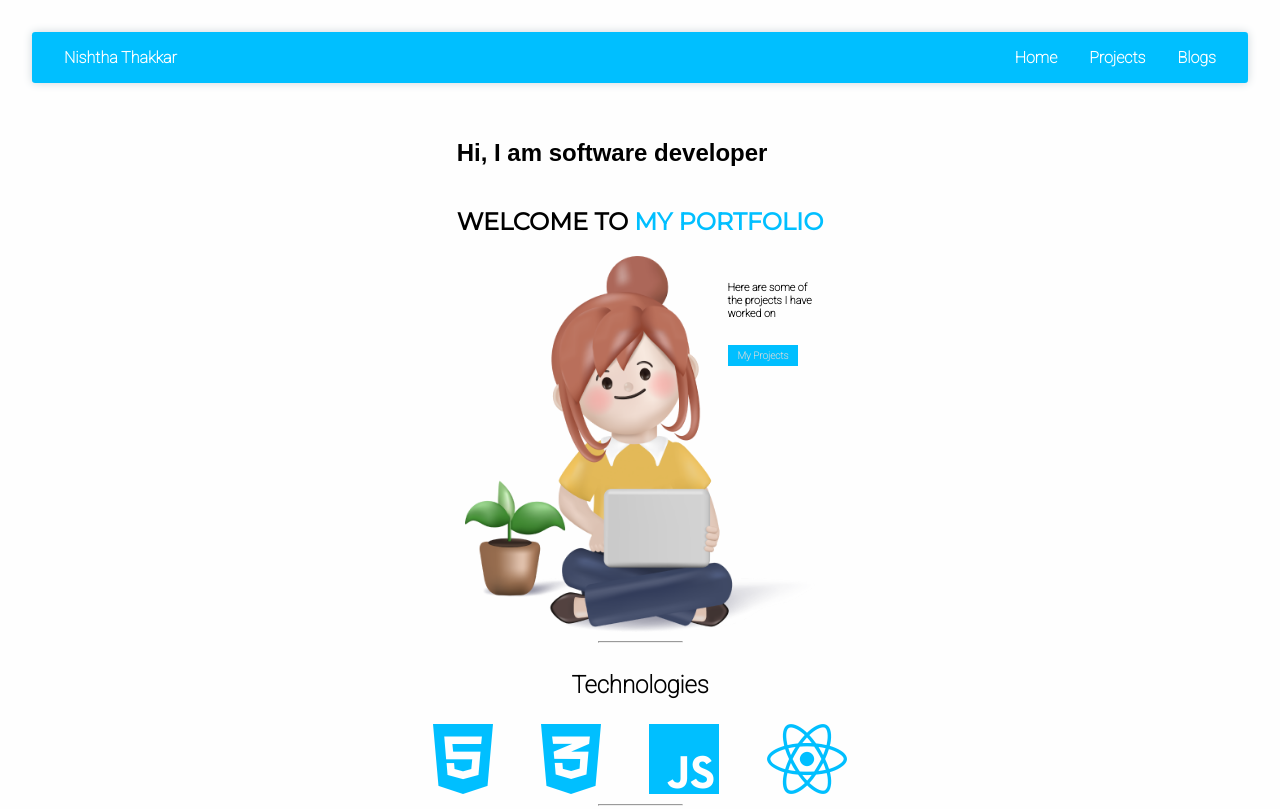
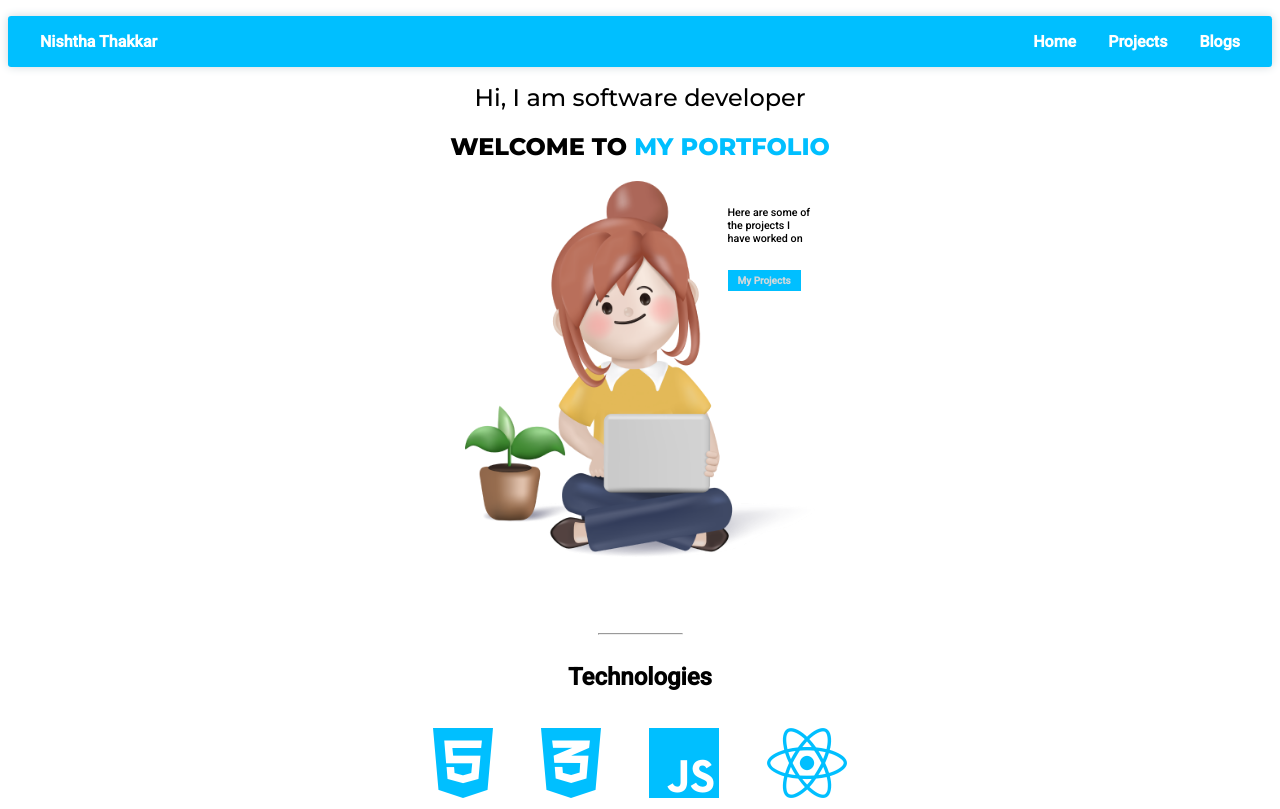
Before and after one commit to nishtha53/Portfolio-website, a plain HTML site: page index.html in a window 1280 px wide. Shown: the top 809 px of the page. Drawn offline with Linux system fonts and the light colour scheme.

Commit message:
some design changes made

```diff
--- a/index.html
+++ b/index.html
@@ -31,12 +31,11 @@
     </ul>
   </nav>
   <section>
+    <div class="container">
       <div class="intro">
-            <h5>Hi, I am software developer</h5>
+        <h5 class="intro-text">Hi, I am software developer</h5>
         <h1 class="welcome-text">WELCOME TO <span>MY PORTFOLIO</span></h1>
       </div>
-    </section>
-    <section>
       <div class="image-div">
         <img src="./images/animatedimage.png"></img>
         <div class="project-text">
@@ -44,10 +43,11 @@
           <button class="my-proeject-btn"><a href="./projects.html" class="a-button">My Projects</a></button>
         </div>
       </div>
+    </div>
   </section>
   <hr>
   <section>
-        <div>
+    <div class="container">
       <h1 class="tech-heading">Technologies</h1>
       <div class="flex-container">
         <div class="tech-icons">
@@ -68,7 +68,7 @@
   <hr>
   <section>
     <div class="container">
-            <div >
+      <div>
         <h1 class="tech-heading">Projects</h1>
       </div>
       <div class="row">
@@ -78,7 +78,8 @@
           </div>
           <div class="card-body">
             <p>
-                    Lorem ipsum dolor sit amet, consectetur adipisicing elit. Quasi neque molestiae eius explicabo mollitia tempore reiciendis, vel, sequi.
+              Lorem ipsum dolor sit amet, consectetur adipisicing elit. Quasi neque molestiae eius explicabo mollitia
+              tempore reiciendis, vel, sequi.
             </p><br />
             <div>
               <i class="fa-brands fa-js"></i>
@@ -92,7 +93,8 @@
           </div>
           <div class="card-body">
             <p>
-                    Lorem ipsum dolor sit amet, consectetur adipisicing elit. Quasi neque molestiae eius explicabo mollitia tempore reiciendis, vel, sequi.
+              Lorem ipsum dolor sit amet, consectetur adipisicing elit. Quasi neque molestiae eius explicabo mollitia
+              tempore reiciendis, vel, sequi.
             </p>
             <div><br />
               <i class="fa-brands fa-js"></i>
@@ -106,7 +108,8 @@
           </div>
           <div class="card-body">
             <p>
-                    Lorem ipsum dolor sit amet, consectetur adipisicing elit. Quasi neque molestiae eius explicabo mollitia tempore reiciendis, vel, sequi.
+              Lorem ipsum dolor sit amet, consectetur adipisicing elit. Quasi neque molestiae eius explicabo mollitia
+              tempore reiciendis, vel, sequi.
             </p>
             <div><br />
               <i class="fa-brands fa-js"></i>
--- a/style.css
+++ b/style.css
@@ -1,4 +1,6 @@
-@import url('https://fonts.googleapis.com/css2?family=Montserrat&family=Roboto:wght@100&display=swap');
+@import url('https://fonts.googleapis.com/css2?family=Montserrat:wght@500&family=Roboto:wght@500&display=swap');
+@import url('https://fonts.googleapis.com/css2?family=Montserrat:wght@800&display=swap');
+@import url('https://fonts.googleapis.com/css2?family=Montserrat:wght@100&display=swap');
 
 :root {
     /*   color variables */
@@ -18,9 +20,9 @@
     box-sizing: border-box;
   }
 
-  body {
-    font-family: Montserrat, sans-serif;
-  }
+  /* body {
+    margin: 2rem;
+  } */
 
   .nav-list {
     background: #00BFFF;
@@ -55,19 +57,32 @@
   }
 
   section{
+    padding-bottom: 4rem;
+  }
+
+  .container{
     display: flex;
-    justify-content: center;
+    align-items: center;
+    flex-direction: column;
+  }
+  .intro{
+    text-align: center;
+    font-weight: bold;
+    font-family: 'Montserrat', sans-serif;
+  }
+  .intro-text{
+    font-family: 'Montserrat', sans-serif;
+    font-weight: lighter;
+    font-size: 1.5rem;
+    margin: 0;
   }
   .welcome-text{
     font-family: 'Montserrat', sans-serif;
-    font-weight: bold;
   }
   section span{
     color: #00BFFF;
   }
-h5{
-    font-size: 1.5rem;
-  }
+
 img{
     width: 350px;
   }
@@ -97,22 +112,23 @@ img{
     text-decoration: none;
 }
 .project-mini-text{
-    font-weight: bold;
     font-family: 'Roboto', sans-serif;
-    font-weight: bold;
+    font-weight: lighter;
 }
+
 hr{
     width: 85px;
     background-color: lightslategray;
-    margin-top: 5px;
 }
 .tech-heading{
-    font-family: 'Roboto', sans-serif;
+  font-family: 'Roboto', sans-serif;
     text-align: center;
+    margin-bottom: 2rem;
+    /* margin-top: 1rem; */
 }
 .flex-container{
     display: flex;
-    justify-content: space-around;
+    justify-content: center;
     flex-direction: row;
     gap: 3rem;
     flex-wrap: wrap;
@@ -120,20 +136,9 @@ hr{
 .tech-icons{
     color: #00BFFF;
 }
-
-body {
-    margin: 2rem;
-    color: var(--clr-gray);
-  }
-
-  body {
-    background: #fefefe;
-    font-family: sans-serif;
-  }
-
   .container {
     width: 90%;
-    margin: 50px auto;
+    margin: 0px auto;
   }
   .heading {
     text-align: center;
@@ -161,12 +166,14 @@ body {
     padding: 50px 10px;
     background: linear-gradient(to right, #00BFFF, #00BFFF);
     color: #fff;
+    font-family: 'Roboto', sans-serif;
   }
 
   .card-body {
     padding: 30px 20px;
     text-align: center;
     font-size: 18px;
+    font-family: 'Roboto', sans-serif;
   }
 
   .card-body .btn {
@@ -176,6 +183,7 @@ body {
     margin-top: 30px;
     text-decoration: none;
     padding: 10px 5px;
+    font-family: 'Roboto', sans-serif;
   }
 
   .card:hover {
```
Lines whose indentation alone changed are shown as unchanged.
